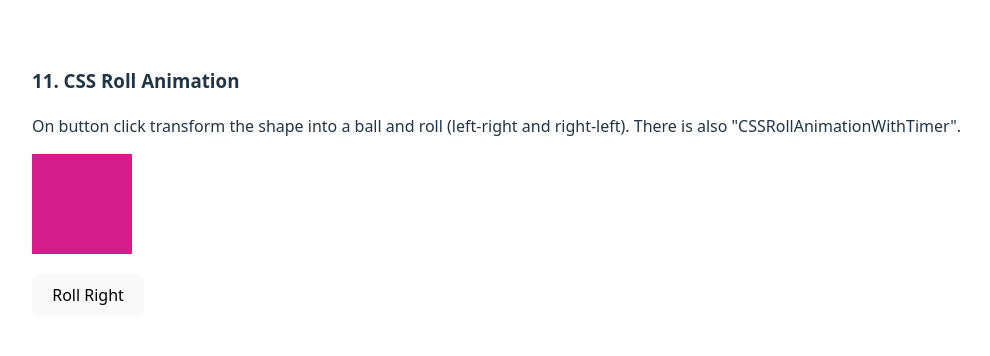
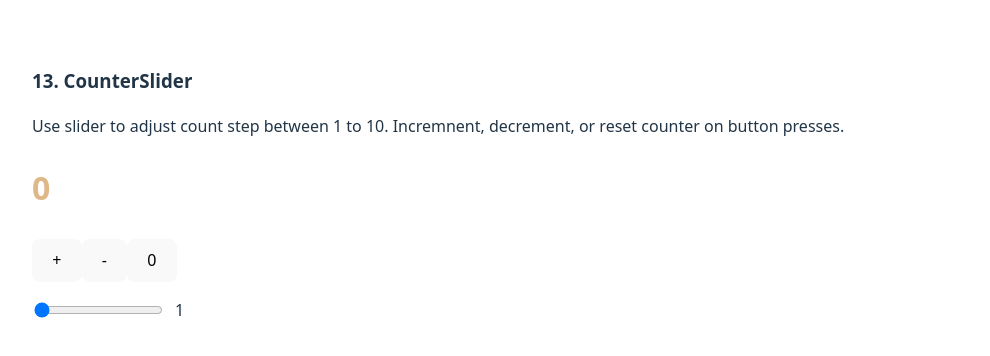
Before and after one commit to vigilvv/react-mini-challenges, a React (Vite) app: page / in a window 1280 px wide. Shown: the top 356 px of the page, without its empty margins (16-1006 px from the left). Built offline with nearby package versions, Linux system fonts and the light colour scheme.

Commit message:
feat: Proj13 - SliderCounter

```diff
--- a/src/App.tsx
+++ b/src/App.tsx
@@ -13,7 +13,9 @@
 // import StopWatch from "./mini-projects/Project10_StopWatch";
 // import CSSRollAnimationWithTimer from "./mini-projects/Project11_CSSRollAnimation";
 
-import { CSSRollAnimationWithRef } from "./mini-projects/Project11_CSSRollAnimation";
+import SliderCounter from "./mini-projects/Project13_SliderCounter";
+
+// import { CSSRollAnimationWithRef } from "./mini-projects/Project11_CSSRollAnimation";
 
 // import ToolbarScroll from "./mini-projects/Project12_ToolbarScroll";
 
@@ -88,18 +90,25 @@ function App() {
       </p>
       <StopWatch /> */}
 
-      <h3>11. CSS Roll Animation</h3>
+      {/* <h3>11. CSS Roll Animation</h3>
       <p>
         On button click transform the shape into a ball and roll (left-right and
         right-left). There is also "CSSRollAnimationWithTimer".
       </p>
-      <CSSRollAnimationWithRef />
+      <CSSRollAnimationWithRef /> */}
 
       {/* <h3>12. ToolbarScroll</h3>
       <p>
         Toolbar that you can click and scroll to different sections of the page
       </p>
       <ToolbarScroll /> */}
+
+      <h3>13. CounterSlider</h3>
+      <p>
+        Use slider to adjust count step between 1 to 10. Incremnent, decrement,
+        or reset counter on button presses.
+      </p>
+      <SliderCounter />
     </>
   );
 }
--- /dev/null
+++ b/src/mini-projects/Project13_SliderCounter/SliderCounter.module.css
@@ -0,0 +1,11 @@
+.count {
+    font-size: 2rem;
+    color:burlywood
+}
+
+.sliderGroup {
+    display: flex;
+    align-items: center;
+    gap: 10px;
+    margin-top: 1rem;
+}
--- /dev/null
+++ b/src/mini-projects/Project13_SliderCounter/SliderCounter.tsx
@@ -0,0 +1,78 @@
+import { useReducer, useState } from "react";
+import styles from "./SliderCounter.module.css";
+
+type ReducerStateType = {
+  count: number;
+  step: number;
+};
+
+type ReducerActionType = {
+  type: "increment" | "decrement" | "reset" | "updateStep";
+  step?: number;
+};
+
+export default function SliderCounter() {
+  const [sliderValue, setSliderValue] = useState(1);
+
+  function reducer(state: ReducerStateType, action: ReducerActionType) {
+    if (action.type === "increment") {
+      return {
+        count: state.count + state.step,
+        step: state.step,
+      };
+    } else if (action.type === "decrement") {
+      return {
+        count: state.count - state.step,
+        step: state.step,
+      };
+    } else if (action.type === "reset") {
+      return {
+        count: 0,
+        step: state.step,
+      };
+    } else if (action.type === "updateStep") {
+      return {
+        count: state.count,
+        step: action.step ?? 1, // You need this to avoid TS warning. ReducerActionType for "step" can be undefined if not specified.
+      };
+    } else {
+      throw new Error("Unsupported action type specified");
+    }
+  }
+
+  const [state, dispatch] = useReducer(reducer, { count: 0, step: 1 });
+
+  const handleIncrement = () => dispatch({ type: "increment" });
+  const handleDecrement = () => dispatch({ type: "decrement" });
+  const handleReset = () => dispatch({ type: "reset" });
+  const handleUpdateStep = (step: number) =>
+    dispatch({ type: "updateStep", step });
+
+  const handleSliderChange = (e: React.ChangeEvent<HTMLInputElement>) => {
+    const target = e.target as HTMLInputElement;
+    const stepValue = Number(target.value);
+    setSliderValue(stepValue);
+    handleUpdateStep(stepValue);
+  };
+
+  return (
+    <div>
+      <h2 className={styles.count}>{state.count}</h2>
+      <div>
+        <button onClick={handleIncrement}>+</button>
+        <button onClick={handleDecrement}>-</button>
+        <button onClick={handleReset}>0</button>
+      </div>
+      <div className={styles.sliderGroup}>
+        <input
+          type="range"
+          min="1"
+          max="10"
+          value={sliderValue}
+          onChange={handleSliderChange}
+        />
+        <span>{sliderValue}</span>
+      </div>
+    </div>
+  );
+}
--- /dev/null
+++ b/src/mini-projects/Project13_SliderCounter/index.ts
@@ -0,0 +1 @@
+export { default } from "./SliderCounter";
```
